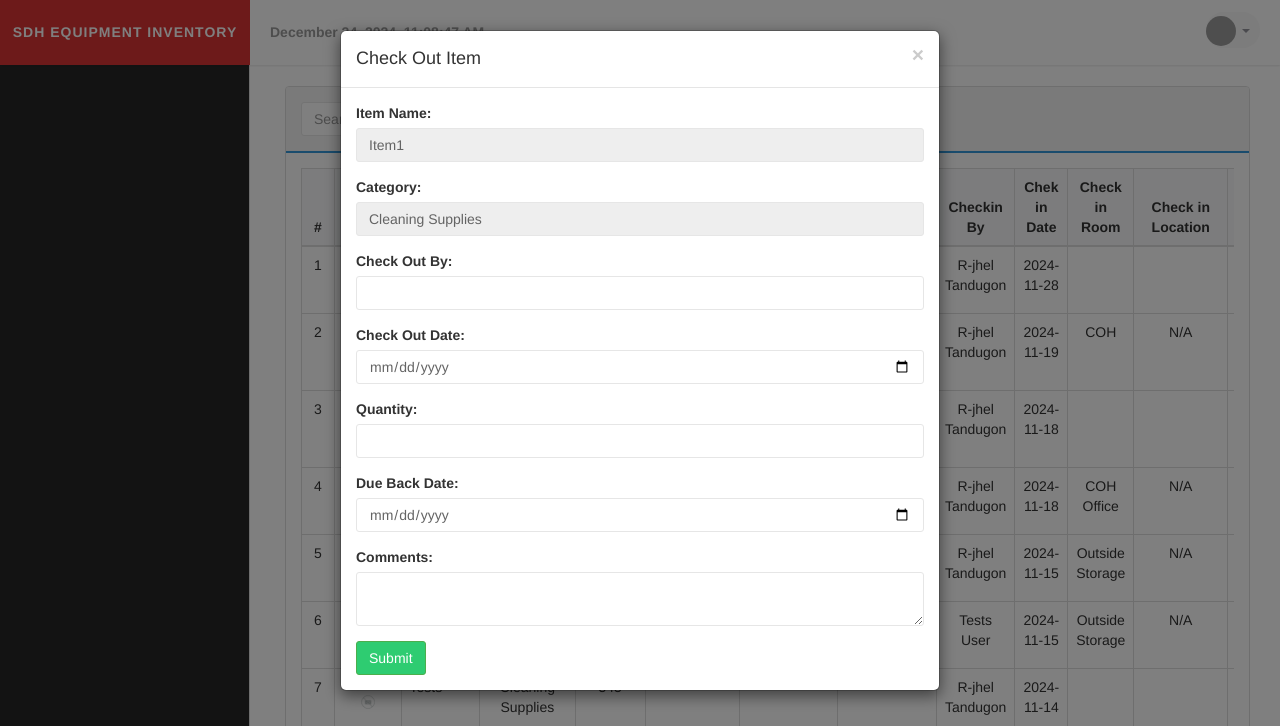
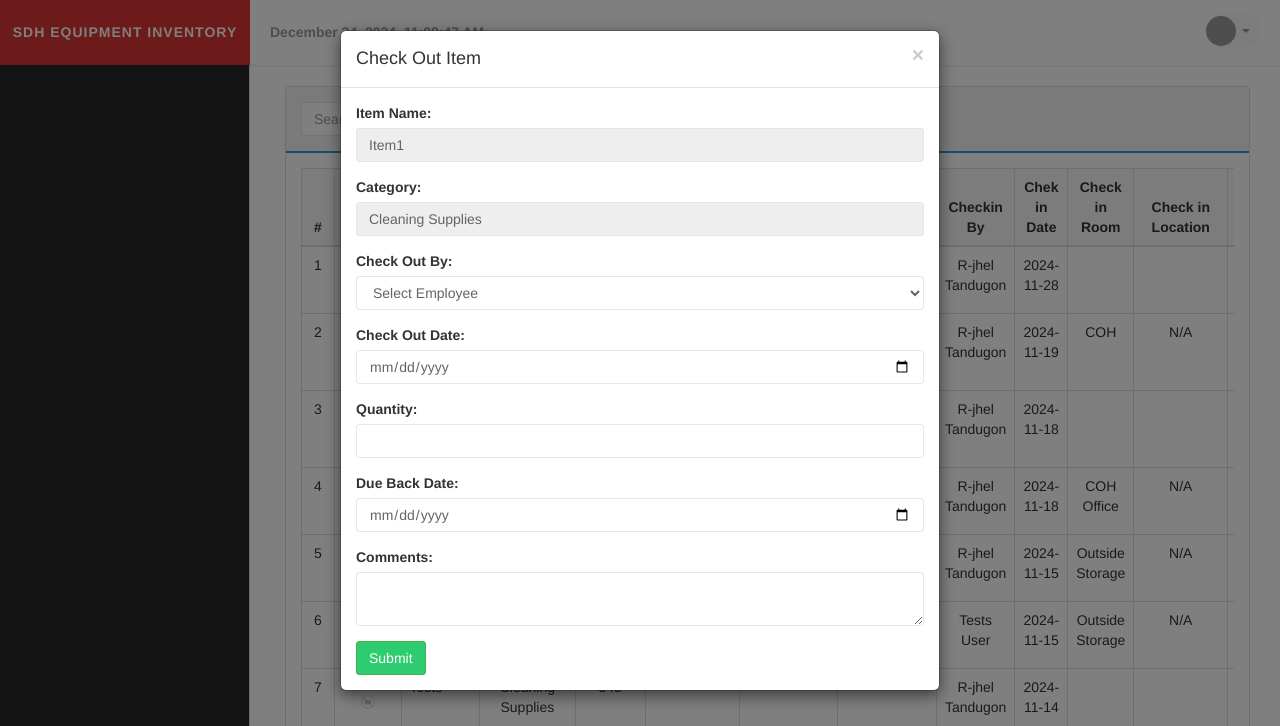
Before and after one commit to Salcedo-HDF/sdh-equipment-inventory, a PHP site: page /check_out.php in a window 1280 px wide, after a click on "Check Out". Shown: the top 726 px of the page. Run offline with PHP 8.4, Linux system fonts and the light colour scheme; the visitor is signed in with stand-in values (Sample User, id 1); data comes from the database, SQL or seed files in the repository; data that the repository does not hold is empty; some libraries are stand-ins or nearby versions; grey boxes are pictures that could not be loaded.

Commit message:
Make checkout by to dropdown

```diff
--- a/app/check_out.php
+++ b/app/check_out.php
@@ -3,6 +3,8 @@
   require_once('includes/load.php');
   // Checkin What level user has permission to view this page
    page_require_level(2);
+
+   $all_employee = find_all('employee');
 
   // Pagination variables
   $items_per_page = 20;
@@ -149,7 +151,13 @@
             <!-- Checkout Details -->
             <div class="form-group">
               <label>Check Out By:</label>
-              <input type="text" class="form-control" name="checkout-by" required>
+              <select class="form-control" name="checkout-by" required>
+                <option value="">Select Employee</option>
+              <?php  foreach ($all_employee as $employee): ?>
+                <option value="<?php echo $employee['name'] ?>">
+                  <?php echo $employee['name'] ?></option>
+              <?php endforeach; ?>
+              </select>
             </div>
             <div class="form-group">
               <label>Check Out Date:</label>
```
